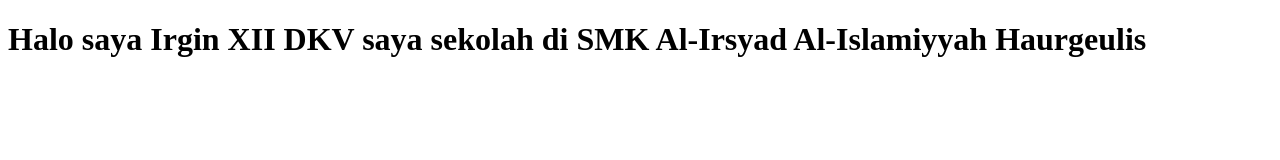
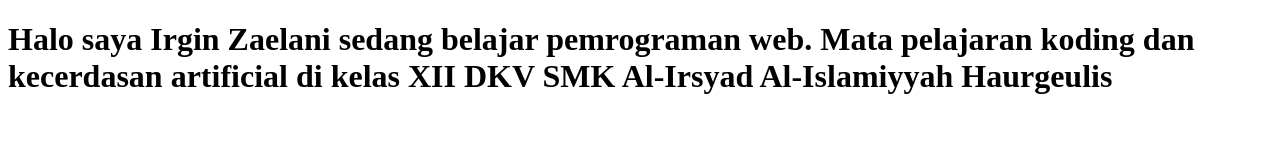
Before and after one commit to irginzaelani/irginzaelani.github.io, a plain HTML site: page index.html in a window 1280 px wide. Drawn offline with Linux system fonts and the light colour scheme.

Commit message:
Update index.html

```diff
--- a/index.html
+++ b/index.html
@@ -7,8 +7,9 @@
 </head>
 <body>
   <h1>
-    Halo saya Irgin XII DKV
-    saya sekolah di SMK Al-Irsyad Al-Islamiyyah Haurgeulis
+    Halo saya Irgin Zaelani sedang belajar pemrograman web.
+    Mata pelajaran koding dan kecerdasan artificial di kelas
+    XII DKV SMK Al-Irsyad Al-Islamiyyah Haurgeulis
   </h1>
 </body>
 </html>
```
